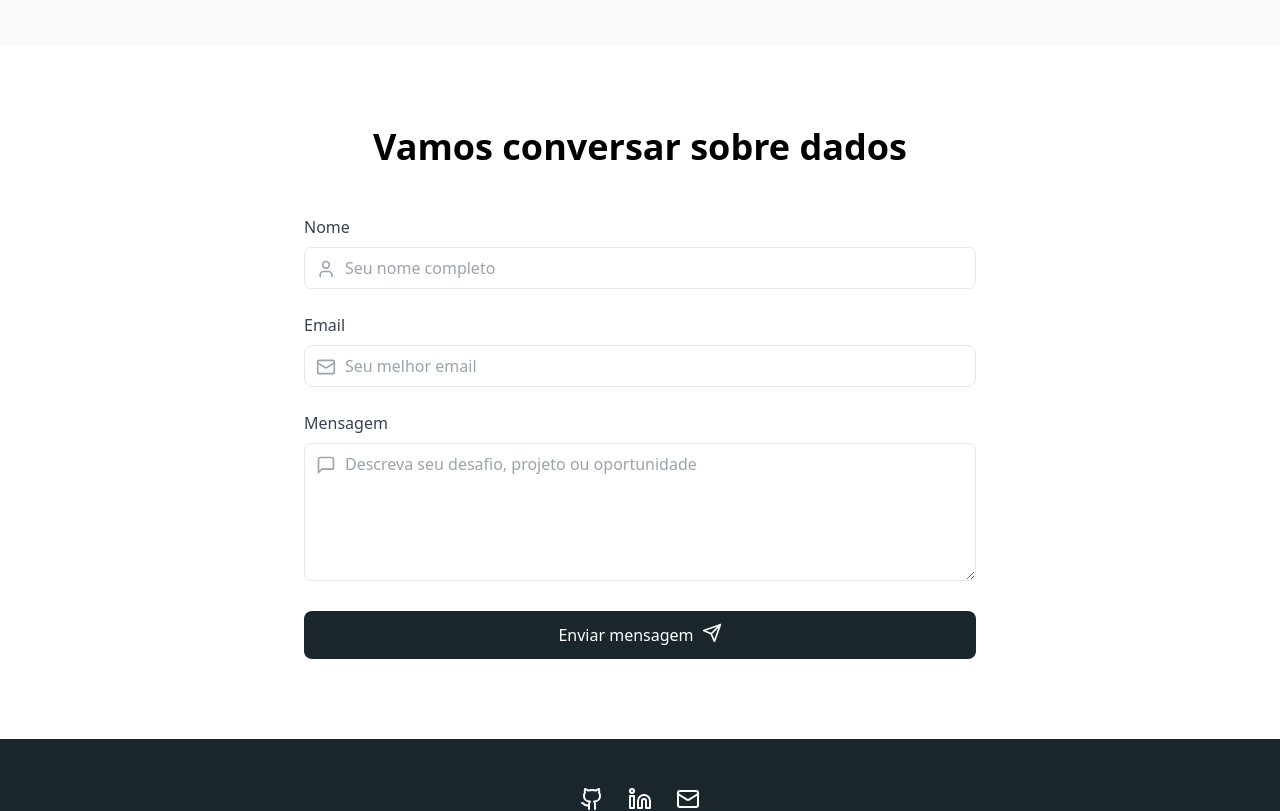
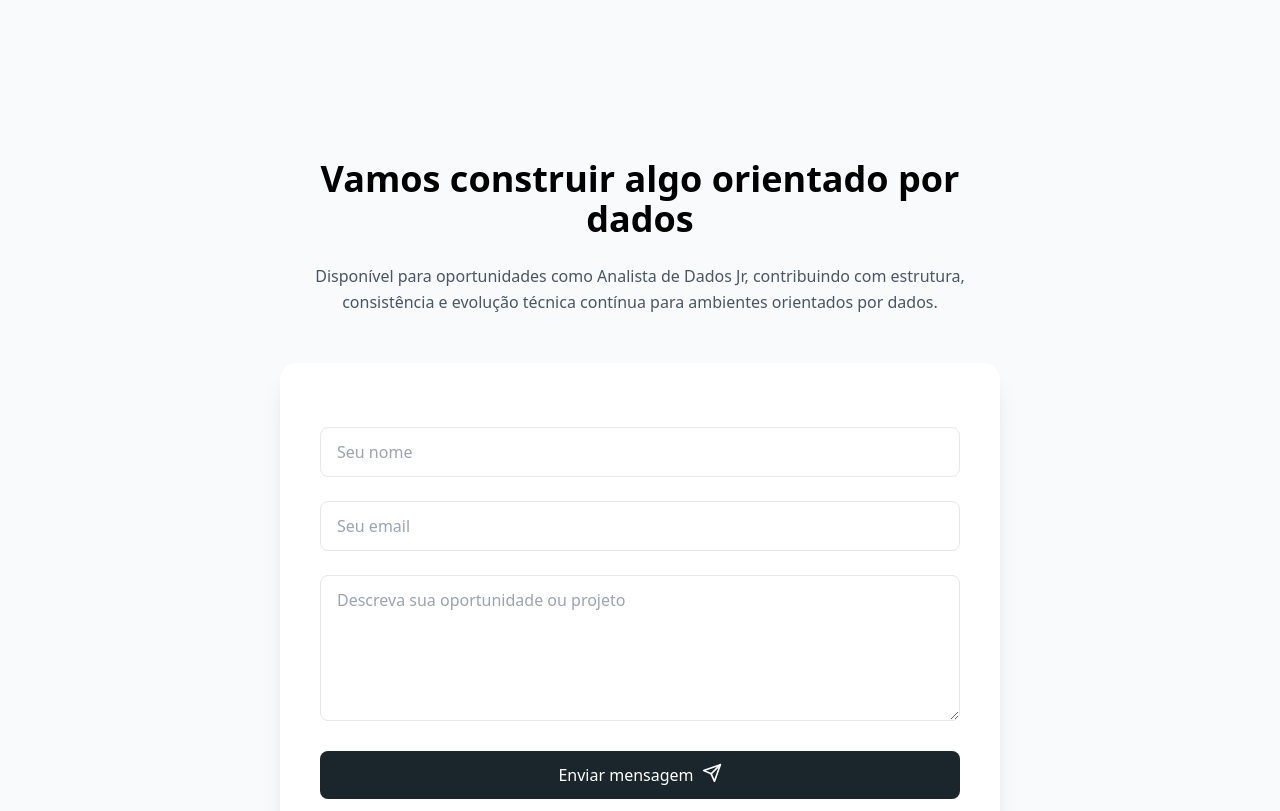
Before and after one commit to brunodutraho/bruno-dutra-portfolio, a React (Vite) app: page / in a window 1280 px wide. Shown: the part 3920-4731 px from the top of the page. Built offline with nearby package versions, Linux system fonts and the light colour scheme.

Commit message:
refactor(contact): aprimora estrutura visual e organização das informações de contato.

```diff
--- a/src/components/Contact.tsx
+++ b/src/components/Contact.tsx
@@ -1,53 +1,16 @@
-import React, { useRef, useState, useContext, useEffect } from 'react';
-import { useInView } from 'react-intersection-observer';
+import React, { useRef, useState, useEffect, useContext } from 'react';
 import { motion } from 'framer-motion';
 import emailjs from '@emailjs/browser';
-import { Send, CheckCircle, XCircle, Mail, User, MessageSquare } from 'lucide-react';
+import { Send, CheckCircle, XCircle } from 'lucide-react';
 import { LanguageContext } from '../context/LanguageContext';
 
 const Contact = () => {
   const { lang } = useContext(LanguageContext);
+
   const formRef = useRef<HTMLFormElement>(null);
-
   const [isSubmitting, setIsSubmitting] = useState(false);
   const [submitStatus, setSubmitStatus] = useState<'success' | 'error' | null>(null);
   const [botField, setBotField] = useState('');
-
-  const [ref, inView] = useInView({
-    triggerOnce: true,
-    threshold: 0.1,
-  });
-
-  const texts = {
-    pt: {
-      title: 'Vamos conversar sobre dados',
-      name: 'Nome',
-      namePlaceholder: 'Seu nome completo',
-      email: 'Email',
-      emailPlaceholder: 'Seu melhor email',
-      message: 'Mensagem',
-      messagePlaceholder: 'Descreva seu desafio, projeto ou oportunidade',
-      sending: 'Enviando...',
-      send: 'Enviar mensagem',
-      success: 'Mensagem enviada. Retornarei o mais breve possível.',
-      error: 'Erro ao enviar mensagem. Tente novamente.',
-    },
-    en: {
-      title: 'Let’s talk about data',
-      name: 'Name',
-      namePlaceholder: 'Your full name',
-      email: 'Email',
-      emailPlaceholder: 'Your best email',
-      message: 'Message',
-      messagePlaceholder: 'Describe your challenge, project or opportunity',
-      sending: 'Sending...',
-      send: 'Send message',
-      success: 'Message sent. I will get back to you shortly.',
-      error: 'Error sending message. Please try again.',
-    },
-  };
-
-  const t = texts[lang];
 
   useEffect(() => {
     if (submitStatus) {
@@ -70,6 +33,7 @@ const Contact = () => {
         formRef.current,
         't-swiMj6HAH81AYw_'
       );
+
       setSubmitStatus('success');
       formRef.current.reset();
     } catch {
@@ -80,20 +44,32 @@ const Contact = () => {
   };
 
   return (
-    <section id="contato" className="py-20 bg-white">
-      <div className="container mx-auto px-6">
+    <section id="contato" className="py-28 bg-[#F8FAFC]">
+      <div className="container mx-auto px-6 max-w-3xl">
+
         <motion.div
-          ref={ref}
           initial={{ opacity: 0, y: 40 }}
-          animate={inView ? { opacity: 1, y: 0 } : {}}
+          whileInView={{ opacity: 1, y: 0 }}
           transition={{ duration: 0.8 }}
-          className="max-w-2xl mx-auto"
+          viewport={{ once: true }}
         >
-          <h2 className="text-3xl md:text-4xl font-bold text-center mb-12">
-            {t.title}
+
+          <h2 className="text-3xl md:text-4xl font-bold text-center mb-6">
+            {lang === 'pt'
+              ? 'Vamos construir algo orientado por dados'
+              : 'Let’s build something data-driven'}
           </h2>
 
+          <p className="text-center text-gray-600 mb-12 leading-relaxed">
+            {lang === 'pt'
+              ? 'Disponível para oportunidades como Analista de Dados Jr, contribuindo com estrutura, consistência e evolução técnica contínua para ambientes orientados por dados.'
+              : 'Available for Junior Data Analyst opportunities, contributing with structure, consistency, and continuous technical growth in data-driven environments.'}
+          </p>
+
+          <div className="bg-white shadow-xl rounded-2xl p-10">
+
             <form ref={formRef} onSubmit={handleSubmit} className="space-y-6">
+
               <input
                 type="text"
                 className="hidden"
@@ -101,71 +77,73 @@ const Contact = () => {
                 onChange={(e) => setBotField(e.target.value)}
               />
 
-            <div>
-              <label className="block text-gray-700 mb-2">{t.name}</label>
-              <div className="relative">
-                <User className="absolute left-3 top-3 w-5 h-5 text-gray-400" />
               <input
                 type="text"
                 name="name"
                 required
-                  placeholder={t.namePlaceholder}
-                  className="w-full pl-10 py-2 border rounded-lg focus:ring-2 focus:ring-[#1B262C]"
+                placeholder={lang === 'pt' ? 'Seu nome' : 'Your name'}
+                className="w-full py-3 px-4 border rounded-lg focus:ring-2 focus:ring-[#1B262C] focus:outline-none"
               />
-              </div>
-            </div>
 
-            <div>
-              <label className="block text-gray-700 mb-2">{t.email}</label>
-              <div className="relative">
-                <Mail className="absolute left-3 top-3 w-5 h-5 text-gray-400" />
               <input
                 type="email"
                 name="email"
                 required
-                  placeholder={t.emailPlaceholder}
-                  className="w-full pl-10 py-2 border rounded-lg focus:ring-2 focus:ring-[#1B262C]"
+                placeholder={lang === 'pt' ? 'Seu email' : 'Your email'}
+                className="w-full py-3 px-4 border rounded-lg focus:ring-2 focus:ring-[#1B262C] focus:outline-none"
               />
-              </div>
-            </div>
 
-            <div>
-              <label className="block text-gray-700 mb-2">{t.message}</label>
-              <div className="relative">
-                <MessageSquare className="absolute left-3 top-3 w-5 h-5 text-gray-400" />
               <textarea
                 name="message"
                 required
                 rows={5}
-                  placeholder={t.messagePlaceholder}
-                  className="w-full pl-10 py-2 border rounded-lg focus:ring-2 focus:ring-[#1B262C]"
+                placeholder={
+                  lang === 'pt'
+                    ? 'Descreva sua oportunidade ou projeto'
+                    : 'Describe your opportunity or project'
+                }
+                className="w-full py-3 px-4 border rounded-lg focus:ring-2 focus:ring-[#1B262C] focus:outline-none"
               />
-              </div>
-            </div>
 
               <motion.button
+                whileHover={{ scale: 1.02 }}
+                whileTap={{ scale: 0.98 }}
                 type="submit"
                 disabled={isSubmitting}
-              className="w-full bg-[#1B262C] text-white py-3 rounded-lg flex justify-center gap-2"
+                className="w-full bg-[#1B262C] hover:bg-black text-white py-3 rounded-lg flex justify-center gap-2 transition"
               >
-              {isSubmitting ? t.sending : t.send}
+                {isSubmitting
+                  ? (lang === 'pt' ? 'Enviando...' : 'Sending...')
+                  : (lang === 'pt' ? 'Enviar mensagem' : 'Send message')}
                 <Send className="w-5 h-5" />
               </motion.button>
 
               {submitStatus && (
-              <div className={`flex items-center p-4 rounded-lg ${
+                <div
+                  className={`flex items-center p-4 rounded-lg ${
                     submitStatus === 'success'
                       ? 'bg-green-100 text-green-700'
                       : 'bg-red-100 text-red-700'
-              }`}>
+                  }`}
+                >
                   {submitStatus === 'success'
                     ? <CheckCircle className="mr-2" />
                     : <XCircle className="mr-2" />
                   }
-                {submitStatus === 'success' ? t.success : t.error}
+                  {submitStatus === 'success'
+                    ? (lang === 'pt'
+                        ? 'Mensagem enviada com sucesso.'
+                        : 'Message sent successfully.')
+                    : (lang === 'pt'
+                        ? 'Erro ao enviar mensagem.'
+                        : 'Error sending message.')}
                 </div>
               )}
+
             </form>
+
+          </div>
+
         </motion.div>
       </div>
     </section>
```
Lines whose indentation alone changed are shown as unchanged.
